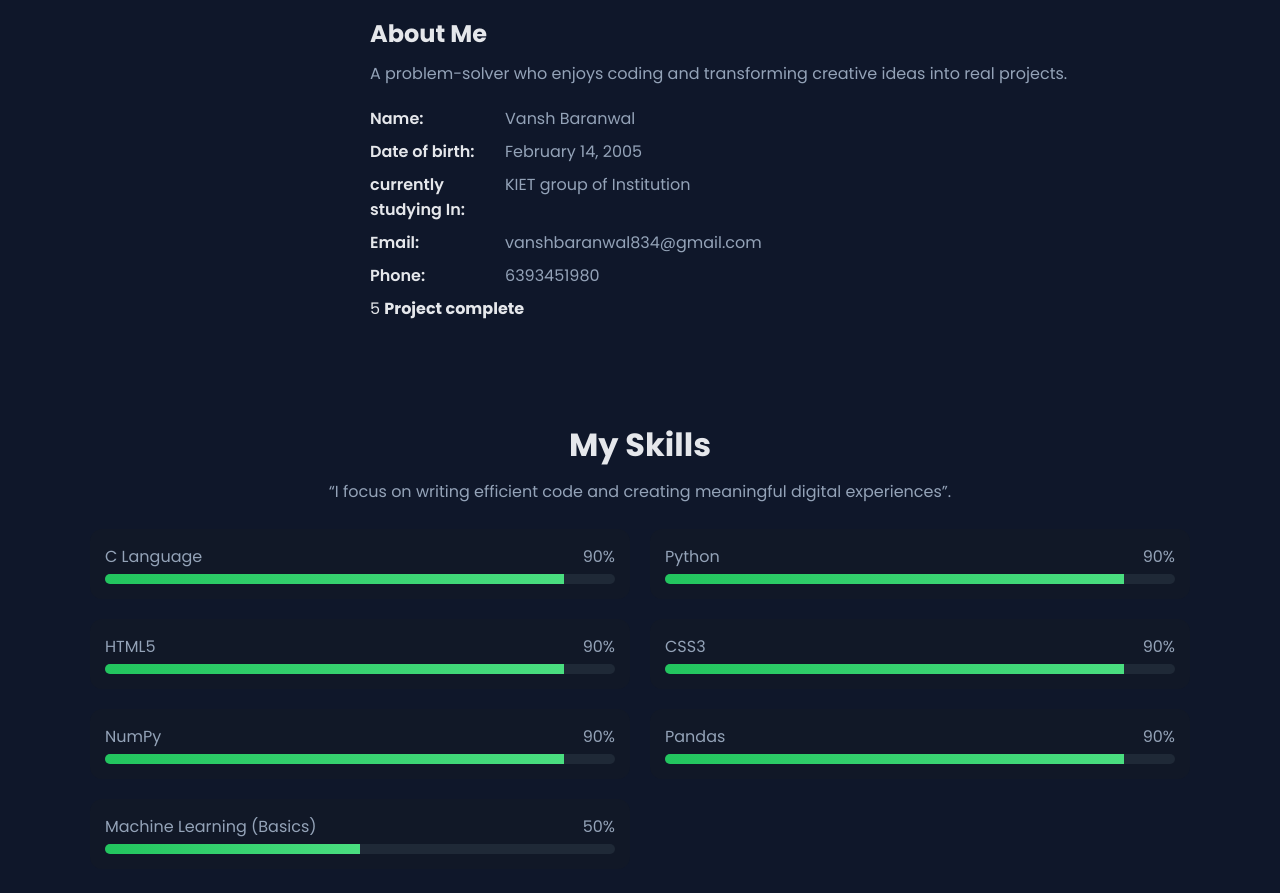
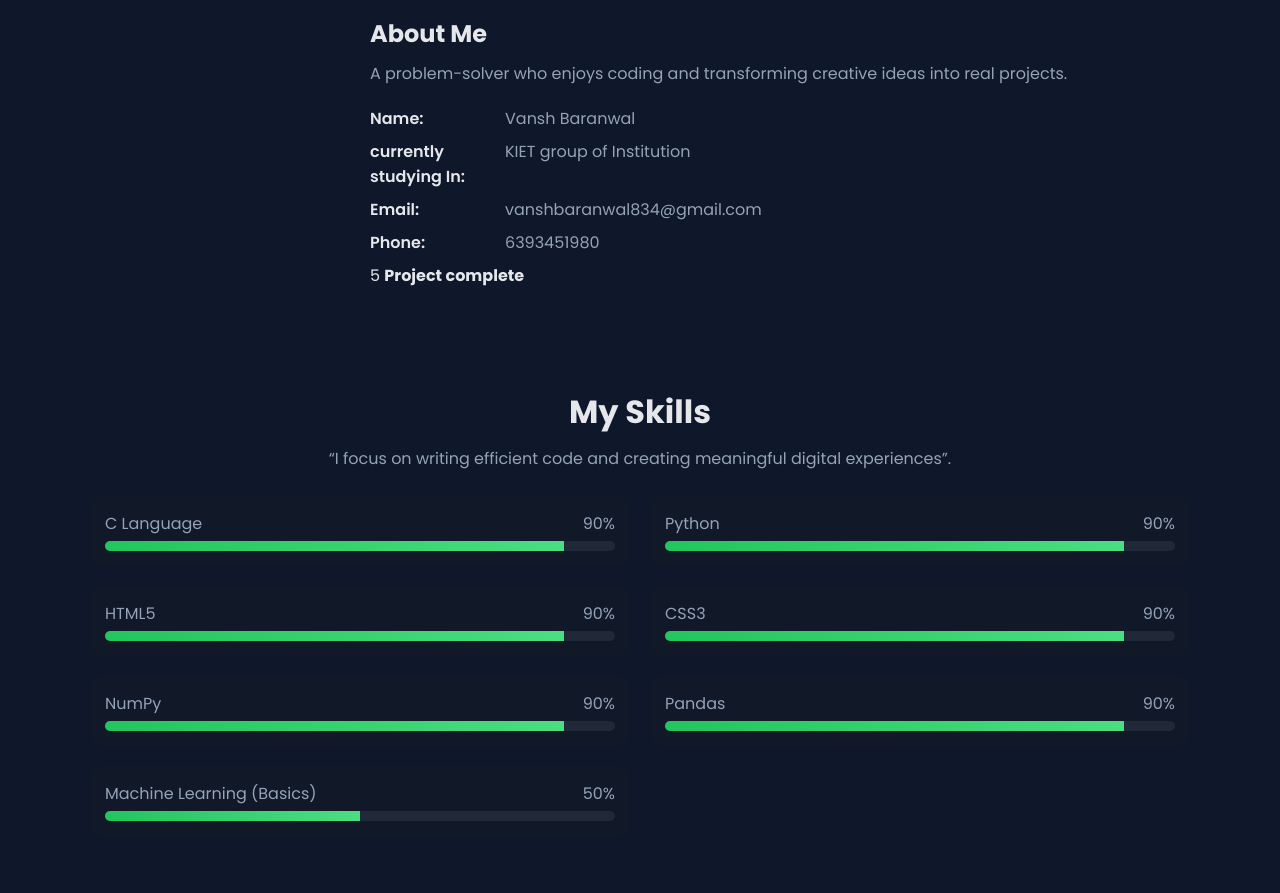
Before and after one commit to Vansh794/portfolio, a plain HTML site: page index.html in a window 1280 px wide. Shown: the part 820-1713 px from the top of the page. Drawn offline with Linux system fonts and the light colour scheme.

Commit message:
Remove date of birth from index.html
Removed date of birth from personal information section.

```diff
--- a/index.html
+++ b/index.html
@@ -64,7 +64,6 @@
 
           <dl class="personal-info">
             <div><dt>Name:</dt><dd>Vansh Baranwal</dd></div>
-            <div><dt>Date of birth:</dt><dd>February 14, 2005</dd></div>
             <div><dt>currently studying In:</dt><dd>KIET group of Institution</dd></div>
             <div><dt>Email:</dt><dd>vanshbaranwal834@gmail.com</dd></div>
             <div><dt>Phone:</dt><dd>6393451980</dd></div>
```
